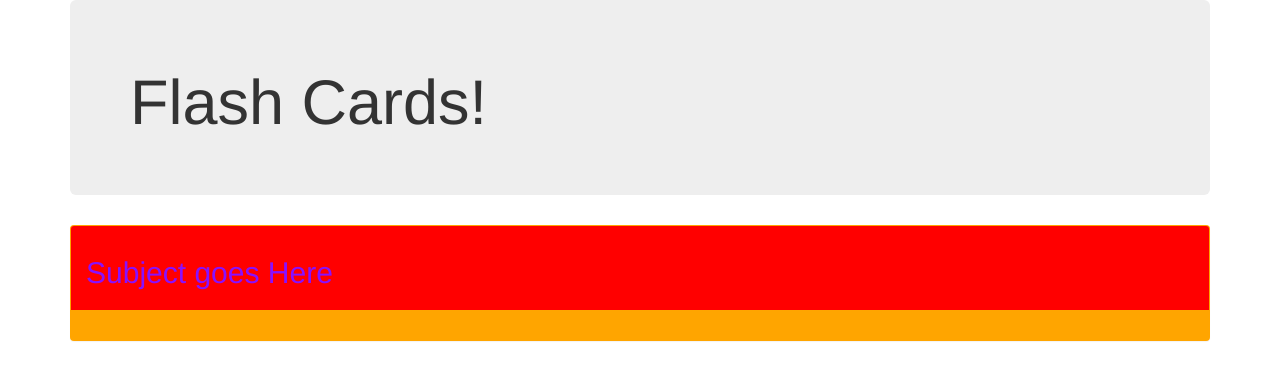
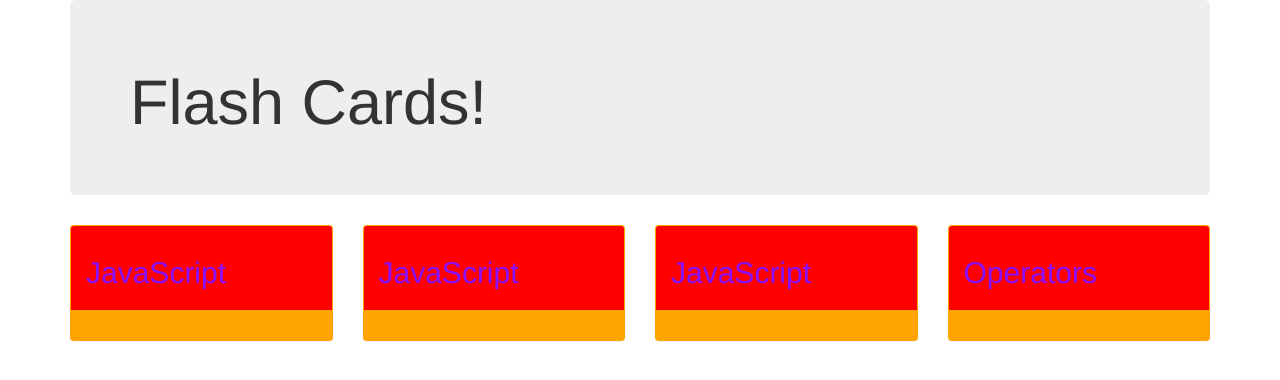
Before and after one commit to J-Michael-Brown/flash-cards, a plain HTML site: page index.html in a window 1280 px wide. Drawn offline with Linux system fonts and the light colour scheme.

Commit message:
Add row and column layout

```diff
--- a/index.html
+++ b/index.html
@@ -14,18 +14,62 @@
       <div class="jumbotron">
         <h1>Flash Cards!</h1>
       </div>
-      <div class="panel">
-        <div class="panel-heading">
-          <h2 class="header"><span id="first-subject">Subject goes Here</span></h2>
+
+      <div class="row">
+        <div class="col-sm-3">
+          <div class="panel">
+            <div class="panel-heading">
+              <h2 class="header"><span id="first-subject">JavaScript</span></h2>
+            </div>
+            <div class="panel-body">
+              <div id="first-info" class="information">
+                <p>Hidden text goes here.</p>
+              </div>
+            </div>
+          </div>
         </div>
-        <div class="panel-body">
-          <div id="first-info" class="information">
-            <p>Hidden text goes here.</p>
+
+        <div class="col-sm-3">
+          <div class="panel">
+            <div class="panel-heading">
+              <h2 class="header"><span id="first-subject">JavaScript</span></h2>
+            </div>
+            <div class="panel-body">
+              <div id="first-info" class="information">
+                <p>Hidden text goes here.</p>
+              </div>
+            </div>
+          </div>
+        </div>
+
+        <div class="col-sm-3">
+          <div class="panel">
+            <div class="panel-heading">
+              <h2 class="header"><span id="first-subject">JavaScript</span></h2>
+            </div>
+            <div class="panel-body">
+              <div id="first-info" class="information">
+                <p>Hidden text goes here.</p>
+              </div>
+            </div>
+          </div>
+        </div>
+
+        <div class="col-sm-3">
+          <div class="panel">
+            <div class="panel-heading">
+              <h2 class="header"><span id="second-subject">Operators</span></h2>
+            </div>
+            <div class="panel-body">
+              <div id="second-info" class="information">
+                <p>Hidden text goes here.</p>
+              </div>
+            </div>
           </div>
         </div>
       </div>
 
+
     </div>
-
   </body>
 </html>
--- a/js/scripts.js
+++ b/js/scripts.js
@@ -1,5 +1,10 @@
  $(document).ready(function() {
    $("#first-subject").click(function() {
      $("#first-info").toggle();
-   })
+   });
+
+   $("#second-subject").click(function() {
+     $("#second-info").toggle();
+   });
+
  });
```
